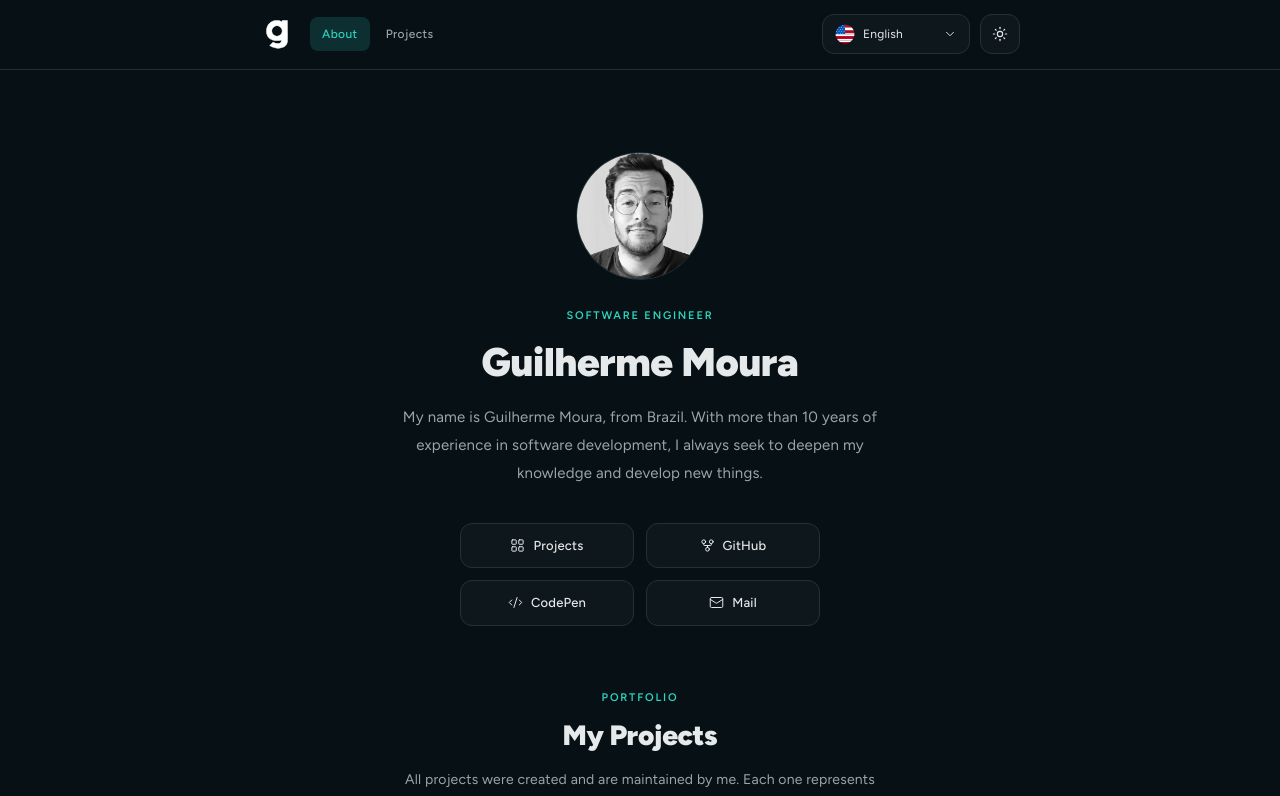
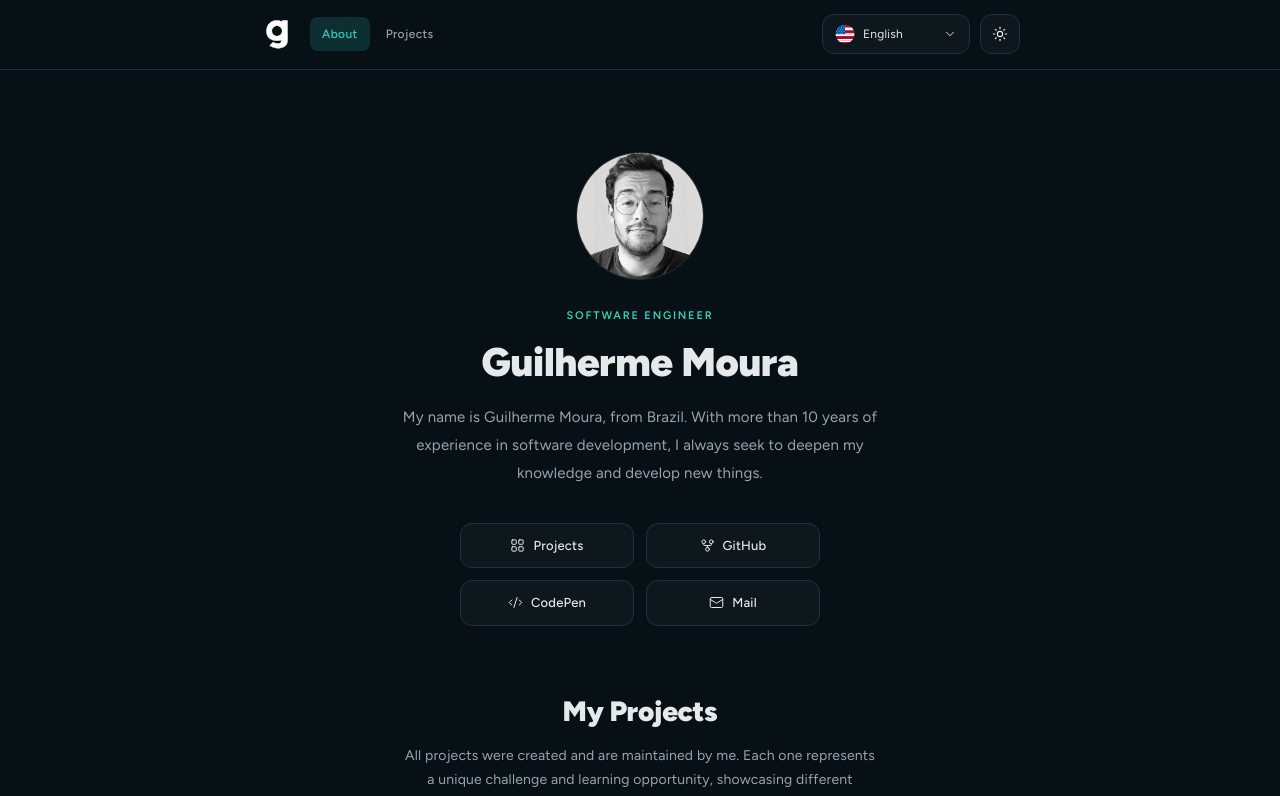
Before and after one commit to glhrmoura/glhrmoura, a React (Vite) app: page / in a window 1280 px wide. Shown: the top 796 px of the page. Built offline with nearby package versions, Linux system fonts and the light colour scheme.

Commit message:
chore: remove Portfolio title from projects section

```diff
--- a/src/pages/about/index.tsx
+++ b/src/pages/about/index.tsx
@@ -70,9 +70,6 @@ const About = () => {
       <section id="projects" className="scroll-mt-[88px] flex justify-center pb-16">
         <div className="max-w-[800px] w-full px-5">
           <div className="mb-8 text-center">
-            <p className="mb-2 text-[11px] uppercase tracking-[1.8px] text-[var(--color-primary)] font-semibold">
-              Portfolio
-            </p>
             <h2 className="text-[28px] max-md:text-[24px] font-bold tracking-[-0.4px] mb-3">
               {t('projectTitle')}
             </h2>
```
